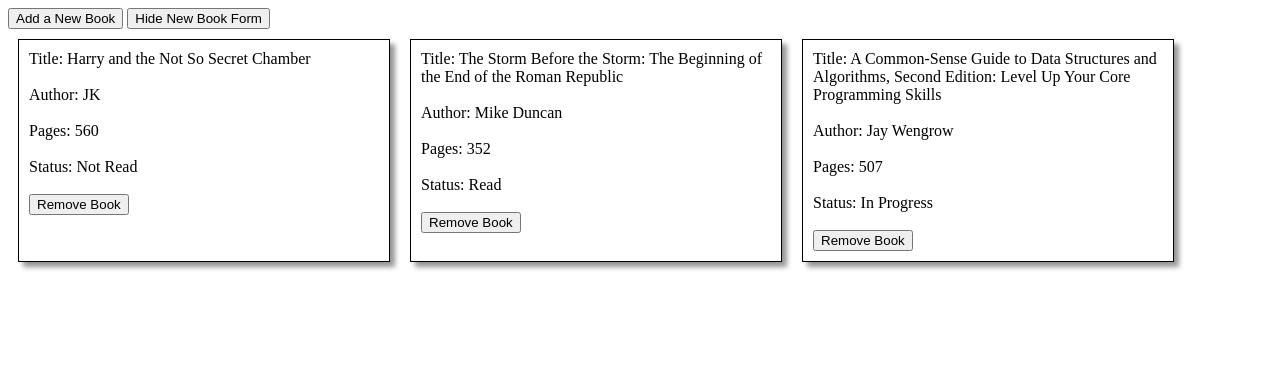
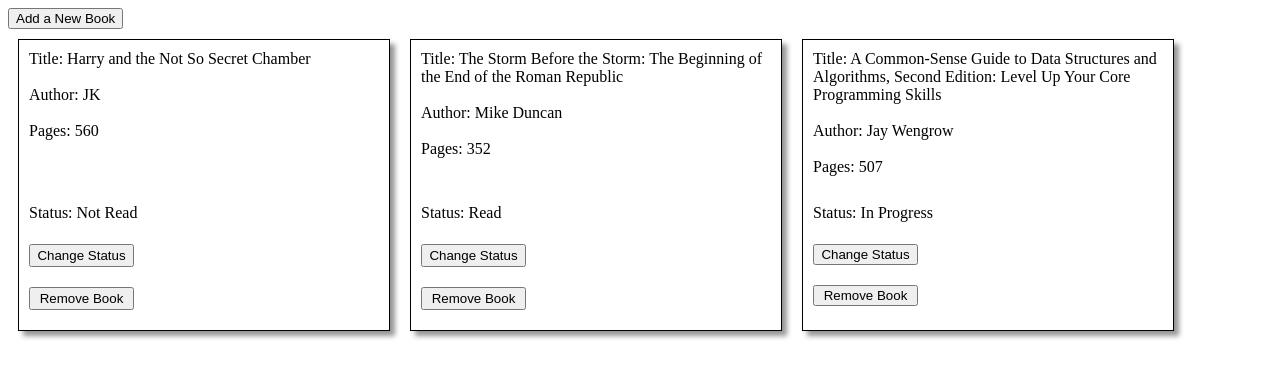
Before and after one commit to cmmartine/book_library, a plain HTML site: page index.html in a window 1280 px wide. Drawn offline with Linux system fonts and the light colour scheme.

Commit message:
Added change status button, edited removeBook function

```diff
--- a/index.html
+++ b/index.html
@@ -10,7 +10,7 @@
 </head>
 <body>
   <button id='show'>Add a New Book</button>
-  <button id='hide'>Hide New Book Form</button>
+  <button id='hide' class="toggle-visibility">Hide New Book Form</button>
 
   <form id="book-form" class="toggle-visibility">
     <p>*Required Field</p>
--- a/scriptLibrary.js
+++ b/scriptLibrary.js
@@ -13,6 +13,7 @@ const bookShowBtn = document.getElementById('show');
 const bookHideBtn = document.getElementById('hide');
 const bookForm = document.getElementById('book-form');
 let removeBookBtns; /* Query Selector filled upon displaying initial books and each time a new book is inserted */
+let changeStatusBtns;
 bookShowBtn.addEventListener('click', showNewBookForm);
 bookHideBtn.addEventListener('click', hideNewBookForm);
 submitBtn.addEventListener('click', addBookToLibrary);
@@ -35,15 +36,22 @@ function insertBookHTML(book, index) {
   let title = document.createTextNode(`Title: ${book.title}\n\n`);
   let author = document.createTextNode(`Author: ${book.author}\n\n`);
   let pages = document.createTextNode(`Pages: ${book.pages}\n\n`) ;
-  let status = document.createTextNode(`Status: ${book.readStatus} \n\n`);
+  let status = document.createElement('p');
+  status.classList.add('book-status');
+  status.append(`Status: ${book.readStatus} \n\n`);
   const button = document.createElement('button');
   button.innerText = 'Remove Book';
   button.className = 'remove-book';
   button.dataset.index = index;
-  bookCard.append(title, author, pages, status, button);
+  const statusBtn = document.createElement('button');
+  statusBtn.innerText = 'Change Status';
+  statusBtn.className = 'change-status';
+  statusBtn.dataset.index = index;
+  bookCard.append(title, author, pages, status, statusBtn, button);
   bookContainer.appendChild(bookCard);
   removeBookBtns = document.querySelectorAll('.remove-book');
-  assignRemoveBookButtons()
+  changeStatusBtns = document.querySelectorAll('.change-status');
+  assignBookButtons()
 }
 
 function displayBooks() {
@@ -53,7 +61,8 @@ function displayBooks() {
     i += 1;
   });
   removeBookBtns = document.querySelectorAll('.remove-book');
-  assignRemoveBookButtons()
+  changeStatusBtns = document.querySelectorAll('.change-status');
+  assignBookButtons()
 }
 
 function showNewBookForm(e) {
@@ -68,15 +77,18 @@ function hideNewBookForm(e) {
   bookHideBtn.classList.add('toggle-visibility');
 }
 
-function assignRemoveBookButtons() {
+function assignBookButtons() {
   removeBookBtns.forEach((currentBtn) => {
     currentBtn.addEventListener('click', removeBook);
+  });
+  changeStatusBtns.forEach((currentBtn) => {
+    currentBtn.addEventListener('click', changeStatus);
   });
  }
 
 function removeBook(e) {
   let bookCards = document.querySelectorAll('.book-card');
-  myLibrary.splice(e.target.dataset.index, 1);
+  myLibrary[e.target.dataset.index] = null;
   bookCards.forEach((book) => {
     if (book.dataset.index === e.target.dataset.index) {
       book.remove();
@@ -84,4 +96,22 @@ function removeBook(e) {
   });
 }
 
+function changeStatus(e) {
+  let book = myLibrary[e.target.dataset.index]
+  let bookCards = document.querySelectorAll('.book-card');
+  if (book.readStatus === 'Not Read') {
+    book.readStatus = 'In Progress';
+  } else if (book.readStatus === 'In Progress') {
+    book.readStatus = 'Read';
+  } else {
+    book.readStatus = 'Not Read';
+  }
+  bookCards.forEach((bookCard) => {
+    if (bookCard.dataset.index === e.target.dataset.index) {
+      let statusText = bookCard.querySelector('.book-status');
+      statusText.innerText = `Status: ${book.readStatus}`;
+    }
+  });
+}
+
 displayBooks();
--- a/style.css
+++ b/style.css
@@ -16,6 +16,23 @@
   margin: 10px;
   padding: 10px;
   box-shadow: 5px 5px 5px rgb(150, 150, 150);
+  display: grid;
+  grid-template-rows: 1fr 0.25fr 0.3fr 0.3fr;
+}
+
+.book-status {
+  margin: 10px 0px;
+  height: 20px;
+}
+
+.change-status {
+  margin: 10px 0px;
+  max-width: 30%;
+}
+
+.remove-book {
+  margin: 10px 0px;
+  max-width: 30%;
 }
 
 .toggle-visibility {
```
